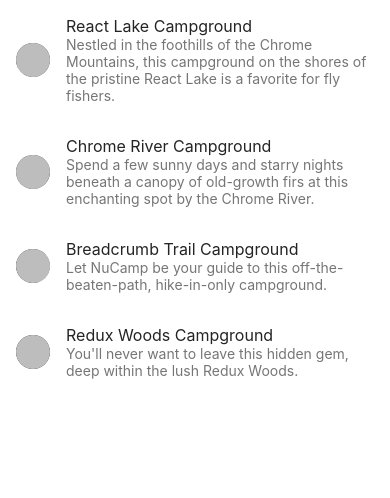
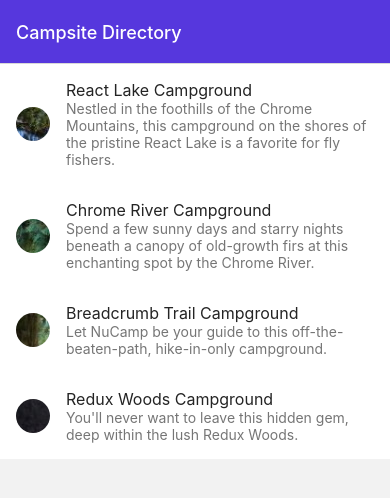
Before and after one commit to mjay88/react-native-nucampsite, a React Native app: screen / in a window 390 px wide. Shown: the top 498 px of the page. Built offline with nearby package versions, Linux system fonts and the light colour scheme.

Commit message:
add stack navigation

```diff
--- a/App.js
+++ b/App.js
@@ -2,9 +2,14 @@
 import { StyleSheet, Text, View } from "react-native";
 //components and screens
 import Main from "./screens/MainComponent";
+import { NavigationContainer } from "@react-navigation/native";
 
 export default function App() {
-	return <Main />;
+	return (
+		<NavigationContainer>
+			<Main />
+		</NavigationContainer>
+	);
 }
 
 const styles = StyleSheet.create({
--- a/screens/CampsiteInfoScreen.jsx
+++ b/screens/CampsiteInfoScreen.jsx
@@ -1,7 +1,9 @@
 import React from "react";
 import RenderCampsite from "../features/campsites/RenderCampsite";
-const CampsiteInfoScreen = (props) => {
-	return <RenderCampsite campsite={props.campsite} />;
+const CampsiteInfoScreen = ({ route }) => {
+	const { campsite } = route.params;
+
+	return <RenderCampsite campsite={campsite} />;
 };
 
 export default CampsiteInfoScreen;
--- a/screens/DirectoryScreen.jsx
+++ b/screens/DirectoryScreen.jsx
@@ -1,11 +1,15 @@
+import { useState } from "react";
 import { View, Text } from "react-native";
 import { FlatList } from "react-native";
 import { Avatar, ListItem } from "react-native-elements";
-
-const DirectoryScreen = (props) => {
+import { CAMPSITES } from "../shared/campsites";
+const DirectoryScreen = ({ navigation }) => {
+	const [campsites, setCampsites] = useState(CAMPSITES);
 	const renderDirectoryItem = ({ item: campsite }) => {
 		return (
-			<ListItem onPress={() => props.onPress(campsite.id)}>
+			<ListItem
+				onPress={() => navigation.navigate("CampsiteInfo", { campsite })}
+			>
 				<Avatar source={campsite.image} rounded />
 				<ListItem.Content>
 					<ListItem.Title>{campsite.name}</ListItem.Title>
@@ -17,7 +21,7 @@
 
 	return (
 		<FlatList
-			data={props.campsites}
+			data={campsites}
 			renderItem={renderDirectoryItem}
 			keyExtractor={(item) => item.id.toString()}
 		></FlatList>
--- a/screens/MainComponent.jsx
+++ b/screens/MainComponent.jsx
@@ -1,15 +1,52 @@
 import { useState } from "react";
-import { View } from "react-native";
-import { CAMPSITES } from "../shared/campsites";
+import { View, Platform } from "react-native";
+import Constants from "expo-constants";
+// import { CAMPSITES } from "../shared/campsites";
 import DirectoryScreen from "./DirectoryScreen";
 import CampsiteInfoScreen from "./CampsiteInfoScreen";
+import { createStackNavigator } from "@react-navigation/stack";
+
+const DirectoryNavigator = () => {
+	const Stack = createStackNavigator();
+	return (
+		<Stack.Navigator
+			initialRouteName="Directory"
+			screenOptions={{
+				headerStyle: {
+					backgroundColor: "#5637DD",
+				},
+				headerTintColor: "#fff",
+			}}
+		>
+			<Stack.Screen
+				name="Directory"
+				component={DirectoryScreen}
+				options={{ title: "Campsite Directory" }}
+			/>
+
+			<Stack.Screen
+				name="CampsiteInfo"
+				component={CampsiteInfoScreen}
+				options={({ route }) => ({
+					title: route.params.campsite.name,
+				})}
+			/>
+		</Stack.Navigator>
+	);
+};
 
 const Main = () => {
-	const [campsites, setCampsites] = useState(CAMPSITES);
-	const [selectedCampsiteId, setSelectedCampsiteId] = useState();
+	// const [campsites, setCampsites] = useState(CAMPSITES);
+	// const [selectedCampsiteId, setSelectedCampsiteId] = useState();
+
 	return (
-		<View style={{ flex: 1 }}>
-			<DirectoryScreen
+		<View
+			style={{
+				flex: 1,
+				paddingTop: Platform.OS === "ios" ? 0 : Constants.statusBarHeight,
+			}}
+		>
+			{/* <DirectoryScreen
 				campsites={campsites}
 				onPress={(campsiteId) => setSelectedCampsiteId(campsiteId)}
 			/>
@@ -18,7 +55,8 @@
 				campsite={
 					campsites.filter((campsite) => campsite.id === selectedCampsiteId)[0]
 				}
-			></CampsiteInfoScreen>
+			></CampsiteInfoScreen> */}
+			<DirectoryNavigator />
 		</View>
 	);
 };
```
